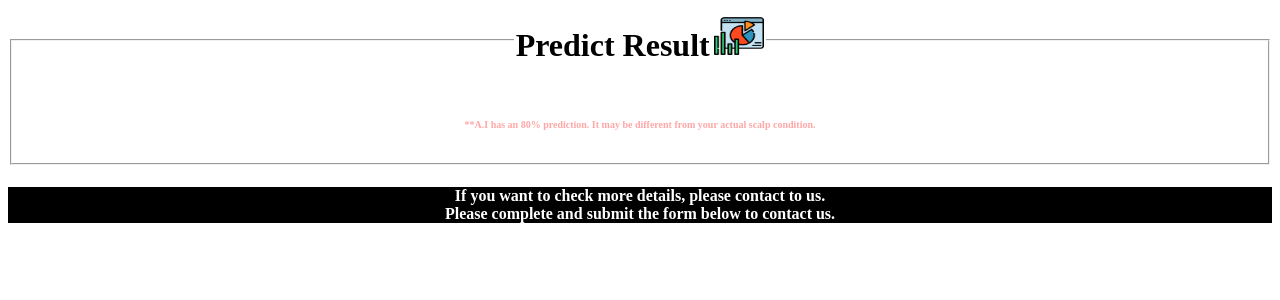
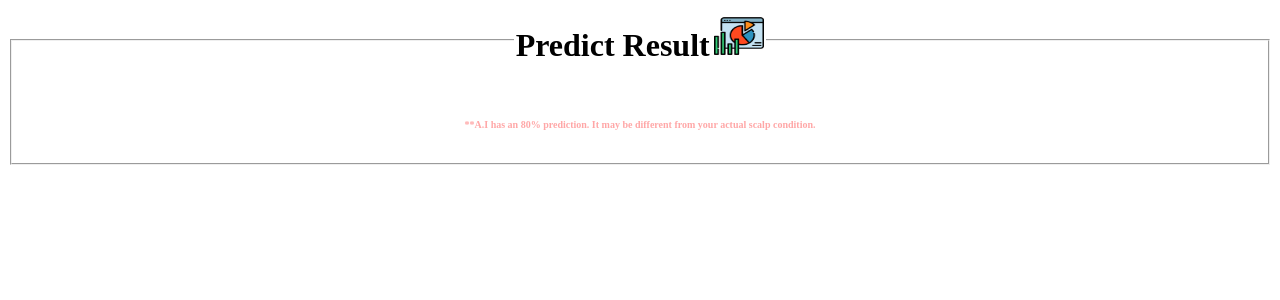
Before and after one commit to JoHyunGeun/django, a Django app: page / in a window 1280 px wide. Shown: the part 410-710 px from the top of the page. Run offline with Django 3.2, Linux system fonts and the light colour scheme.

Commit message:
Update index.html

```diff
--- a/groovenauts/predict/templates/predict/index.html
+++ b/groovenauts/predict/templates/predict/index.html
@@ -61,15 +61,10 @@
 	<fieldset><legend align="center">
 	<font size=6>
             Predict Result</font>
-	<img height=40 width=50 src="{% static "predict/cc.jpg" %}" alt="My image3"></legend>
+	<img height=40 width=50 src="{% static "predict/cc.JPG" %}" alt="My image3"></legend>
         	<p>{{source}}<br><font size = 1 color=#FFA7A7>
 	**A.I has an 80% prediction. It may be different from your actual scalp condition.
 	</font></p></fieldset>
         </h3>
-        <h4><div>
-	<font size=3 color = "white">
-	If you want to check more details, please contact to us.<br>
-	Please complete and submit the form below to contact us.</font><br>
-        </div></h4>
     </body>
 </html>
```
